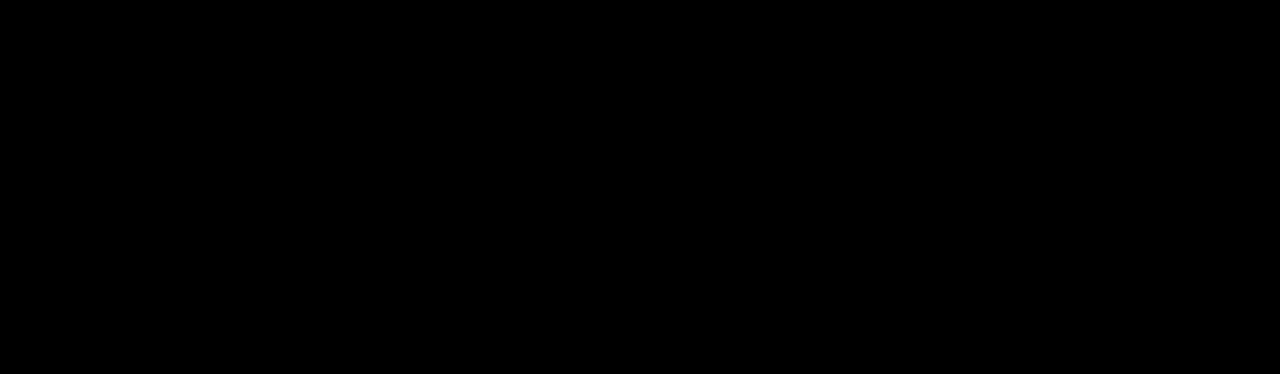
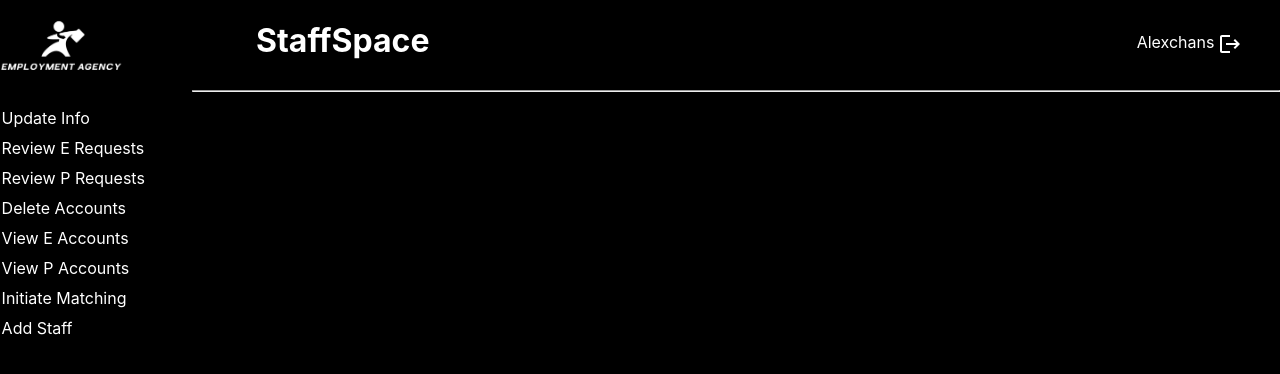
Before and after one commit to alexchans/Employment-Agency, a React (Create React App) app: page /StaffUpdateInfo in a window 1280 px wide. Before the commit this address had no page. Shown: the top 374 px of the page. Built offline with nearby package versions, Linux system fonts and the light colour scheme.

Commit message:
Add template for staff page

```diff
--- a/package.json
+++ b/package.json
@@ -5,6 +5,7 @@
   "dependencies": {
     "@emotion/react": "^11.11.3",
     "@emotion/styled": "^11.11.0",
+    "@mui/icons-material": "^5.15.8",
     "@mui/material": "^5.15.7",
     "@testing-library/jest-dom": "^5.17.0",
     "@testing-library/react": "^13.4.0",
--- a/src/App.js
+++ b/src/App.js
@@ -4,6 +4,7 @@
 import PSignIn from './PSignIn';
 import Login from './Login'
 import PRemove from './PRemove'
+import StaffUpdateInfo from './StaffUpdateInfo'
 
 function App() {
   return (
@@ -13,6 +14,7 @@
         <Route path="/EmployerSignIn" element={<ESignIn />} />
         <Route path="/ProfessionalSignIn" element={<PSignIn />} />
         <Route path="/ProfessionalRemove" element={<PRemove />} />
+        <Route path="/StaffUpdateInfo" element={<StaffUpdateInfo />} />
       </Routes>
     </Router>
   );
--- a/src/ESignIn.js
+++ b/src/ESignIn.js
@@ -8,7 +8,7 @@
         return (
             <div>
                 <img src={logo} alt="Logo" className="logo" />
-                <h1>Employer Sign Up</h1>
+                <h1 className='center'>Employer Sign Up</h1>
                 <hr style={{ width: '60%' }} />
                 <div className={Styles.grid}>
                     <div>
--- a/src/Login.js
+++ b/src/Login.js
@@ -8,10 +8,10 @@
         return (
             <div>
                 <img src={logo} alt="Logo" className="logo" />
-                <h1>Employment Agency</h1>
-                <h2>A recruiting hub that brings talent together!</h2>
-                <h3>Connect with job seekers and employees</h3>
-                <h1>Log In</h1>
+                <h1 className='center'>Employment Agency</h1>
+                <h2 className='center'>A recruiting hub that brings talent together!</h2>
+                <h3 className='center'>Connect with job seekers and employees</h3>
+                <h1 className='center'>Log In</h1>
                 <div className={Styles.container}>
                     <label className="label" htmlFor="username">Username:</label>
                     <div>
@@ -26,7 +26,7 @@
                     <Button variant="contained" size='large'>Log In</Button>
                 </div>
                 <hr style={{ width: '40%' }} />
-                <h4>Don't have an account yet?</h4>
+                <h4 className='center'>Don't have an account yet?</h4>
                 <div className='center'>
                     <a href='#'>Professional Sign Up</a>
                     <span style={{ padding: 5 }}>|</span>
--- a/src/Login.module.css
+++ b/src/Login.module.css
@@ -1,10 +1,3 @@
-h1,
-h2,
-h3,
-h4 {
-  text-align: center;
-}
-
 .container {
   padding-left: 41.5vw;
 }
--- a/src/PSignIn.js
+++ b/src/PSignIn.js
@@ -7,7 +7,7 @@
     return (
         <div>
             <img src={logo} alt="Logo" className="logo" />
-            <h1>Professional Sign Up</h1>
+            <h1 className='center'>Professional Sign Up</h1>
             <hr style={{ width: '60%' }} />
             <div className={Styles.grid}>
                 <div>
--- /dev/null
+++ b/src/StaffUpdateInfo.js
@@ -0,0 +1,14 @@
+import React from 'react';
+import StaffPageTemp from './components/StaffPageTemp'
+
+class StaffUpdateInfo extends React.Component {
+    render() {
+        return (
+            <div>
+                <StaffPageTemp />
+            </div>
+        );
+    }
+}
+
+export default StaffUpdateInfo;
--- /dev/null
+++ b/src/components/StaffPageTemp.js
@@ -0,0 +1,32 @@
+import React from 'react';
+import logo from '../img/logo.png';
+import LogoutIcon from '@mui/icons-material/Logout';
+import Styles from './StaffPageTemp.module.css'
+
+class StaffPageTemp extends React.Component {
+    render() {
+        return (
+            <div>
+                <img src={logo} alt="Logo" className="logo" />
+                <div className={Styles.flex}>
+                    <h1 className={Styles.title}>StaffSpace</h1>
+                    <span className={Styles.username}>Alexchans</span>
+                    <div className={Styles.logout}> <LogoutIcon /></div>
+                </div>
+                <hr className={Styles.line} />
+                <ul>
+                    <li>Update Info</li>
+                    <li>Review E Requests</li>
+                    <li>Review P Requests</li>
+                    <li>Delete Accounts</li>
+                    <li>View E Accounts</li>
+                    <li>View P Accounts</li>
+                    <li>Initiate Matching</li>
+                    <li>Add Staff</li>
+                </ul>
+            </div >
+        );
+    }
+}
+
+export default StaffPageTemp;
--- /dev/null
+++ b/src/components/StaffPageTemp.module.css
@@ -0,0 +1,22 @@
+.flex {
+  display: flex;
+  justify-content: space-between;
+}
+
+.title {
+  padding-left: 20vw;
+}
+
+.username {
+  padding-left: 55vw;
+  padding-top: 2.5vw;
+}
+
+.logout {
+  padding-right: 3vw;
+  padding-top: 2.5vw;
+}
+
+.line {
+  margin-left: 15vw;
+}
--- a/src/index.css
+++ b/src/index.css
@@ -41,3 +41,13 @@
 .center {
   text-align: center;
 }
+
+ul {
+  position: relative;
+  list-style: none;
+  right: 3vw;
+}
+
+li {
+  padding-bottom: 10px;
+}
```
Also changed, not shown: 1 other file (tests, documents, lock files or other folders).
